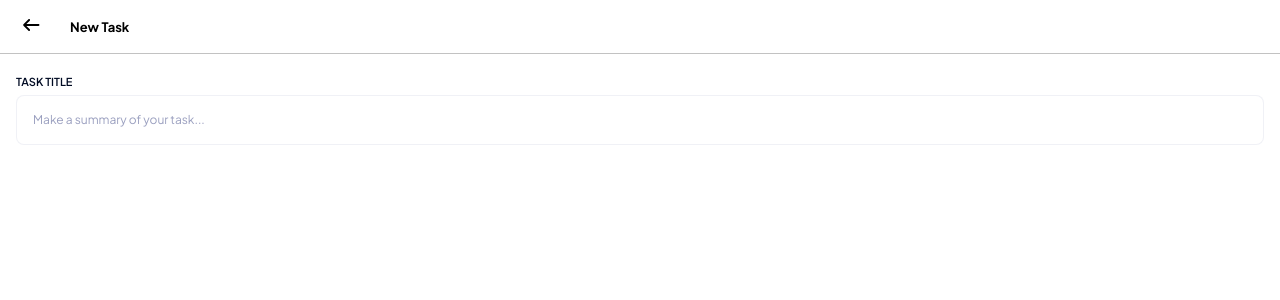
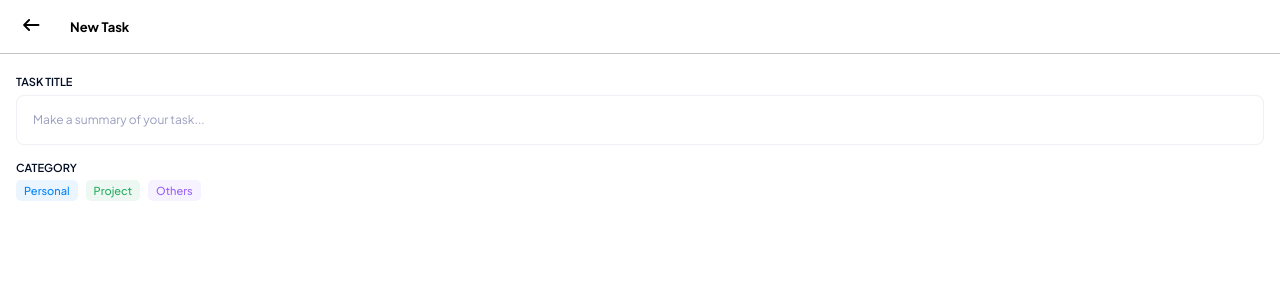
Before and after one commit to 9trocoder/mmekut, a React (Create React App) app: page /task in a window 1280 px wide. Both pictures are taken after a click on the button 1234 px from the left and 698 px from the top of the page. Shown: the top 300 px of the page. Built offline with nearby package versions, Linux system fonts and the light colour scheme.

Commit message:
worked on the add category button for add task

```diff
--- a/src/pages/taskpage/taskpage.css
+++ b/src/pages/taskpage/taskpage.css
@@ -78,3 +78,33 @@
 .taskpage__cnt-tasklist {
   padding: 16px;
 }
+
+.addtaskcategory {
+  display: flex;
+  gap: .5rem;
+}
+
+.addtaskcategoryitems {
+  padding: 4px 8px;
+  border: none;
+  font-family: inherit;
+  font-size: 11px;
+  font-weight: 500;
+  border-radius: 5px;
+}
+
+
+.btna {
+  color:#0184fb;
+  background-color: #0182fb15;
+}
+
+.btnb {
+  color: #27ae60;
+  background-color: #27ae6015;
+}
+
+.btnc {
+  color: #9b62fa;
+  background-color: #9b62fa15;
+}
--- a/src/pages/taskpage/taskpage.js
+++ b/src/pages/taskpage/taskpage.js
@@ -127,14 +127,20 @@ function Taskpage() {
           closeIcon={headerBackIcon}
           handleCloseClick={handleAddTaskClose}
         >
-
           <div className="createworkspace__cnt">
             <div className="createworkspace__inputitem">
               <p>TASK TITLE</p>
               <input type="text" placeholder="Make a summary of your task..." />
             </div>
+            <div className="createworkspace__inputitem">
+              <p>CATEGORY</p>
+              <div className="addtaskcategory">
+                <button className="addtaskcategoryitems btna">Personal</button>
+                <button className="addtaskcategoryitems btnb">Project</button>
+                <button className="addtaskcategoryitems btnc">Others</button>
+              </div>
+            </div>
           </div>
-
         </Modal>
       )}
 
--- a/src/pages/workspacepage/workspacepage.css
+++ b/src/pages/workspacepage/workspacepage.css
@@ -53,7 +53,7 @@
   color: #000b23;
 }
 
-.createworkspace__inputitem button {
+.workspaceaddmemberbutton {
   height: 50px;
   border: none;
   width: 100%;
--- a/src/pages/workspacepage/workspacepage.js
+++ b/src/pages/workspacepage/workspacepage.js
@@ -500,7 +500,7 @@ function Workspacepage() {
               {selected.length < 1 && (
                 <>
                   <p>MEMBER</p>
-                  <button>
+                  <button className="workspaceaddmemberbutton">
                     <svg
                       width="14"
                       height="14"
```
